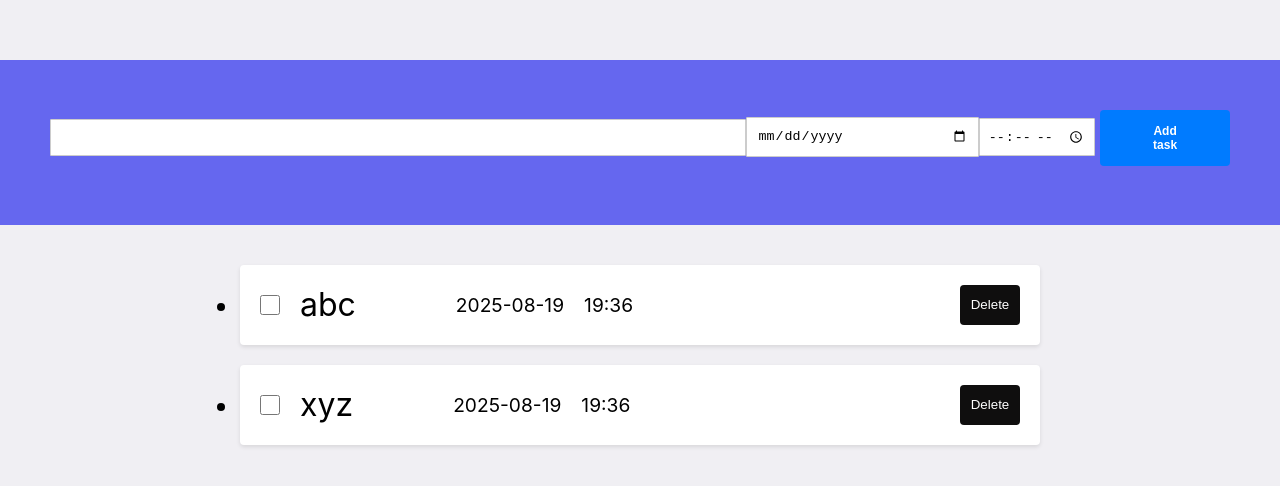
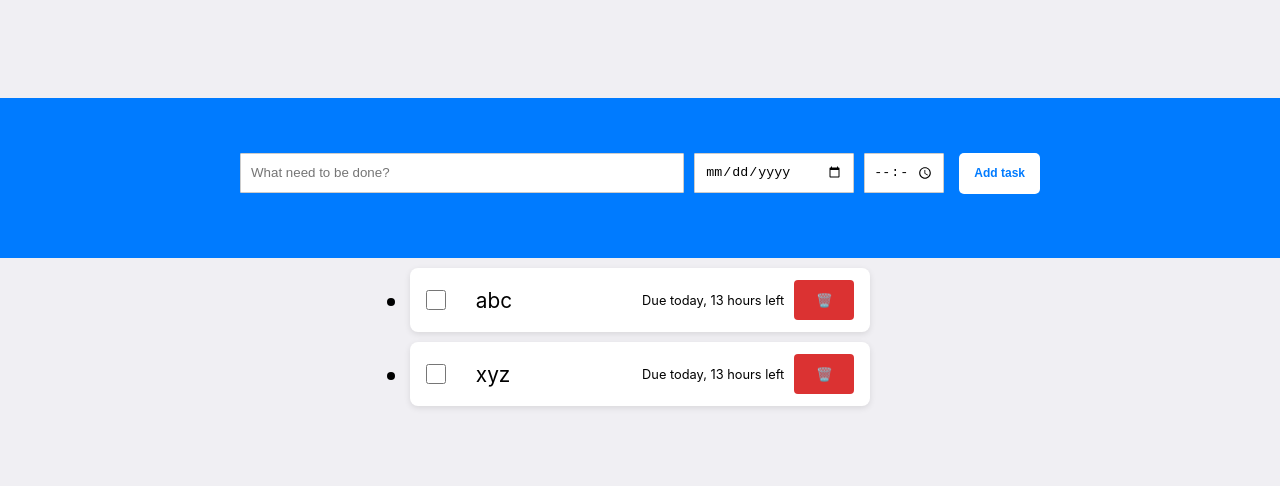
Before and after one commit to Alok-Yadav45/18-tas-1, a React (Create React App) app: page / in a window 1280 px wide. Shown: the part 148-634 px from the top of the page. Built offline with nearby package versions, Linux system fonts and the light colour scheme.

Commit message:
18 assignment-1

```diff
--- a/src/App.css
+++ b/src/App.css
@@ -1,9 +1,12 @@
-*{
+* {
   margin: 0;
   padding: 0;
   box-sizing: border-box;
 }
-.App{
+
+.App {
+  margin: 0;
+
   text-align: center;
   background-color: #f0eff3;
   min-height: 100vh;
@@ -16,7 +19,8 @@
 
 
 }
-.input-container {
+
+/* .header {
   display: flex;
   flex-direction: row;
   background-color: rgb(101, 103, 239);
@@ -25,13 +29,36 @@
   align-items: center;
   margin-bottom: 20px;
   padding: 50px;
+} */
+.header {
+  background-color: #007bff;
+  padding: 15px 20px;
+  color: white;
+  display: flex;
+  align-items: center;
+  justify-content: center;
+  gap: 10px;
+  width: 100%;
+  height: 20vh;
+  position: sticky;
+  top: 0;
+  z-index: 1000;
 }
+
+.input {
+  flex: 1;
+  padding: 10px;
+  border-radius: 5px;
+  border: none;
+}
+
 .h1 {
   font-size: 2.5rem;
   margin-bottom: 1rem;
   margin-top: 0px;
   margin-right: 100px;
 }
+
 .input {
   padding: 10px;
   border: 1px solid #ccc;
@@ -40,6 +67,7 @@
 
   width: 60%;
 }
+
 .date-input {
   padding: 10px;
   border: 1px solid #ccc;
@@ -48,6 +76,7 @@
   width: 20%;
   margin-bottom: 10px;
 }
+
 .time-input {
   padding: 8px;
   border: 1px solid #ccc;
@@ -56,10 +85,10 @@
   width: 10%;
   margin-bottom: 10px;
 }
+
 .button {
   padding: 14px 40px;
-  background-color: #007bff;
-  color: white;
+
   border: none;
   border-radius: 4px;
   margin-bottom: 9px;
@@ -68,33 +97,66 @@
   font-size: 12px;
   font-weight: bold;
   transition: background-color 0.3s ease;
+  background-color: white;
+  color: #007bff;
+  border: none;
+  padding: 10px 15px;
+  border-radius: 5px;
+  cursor: pointer;
+  font-weight: bold;
+
 
 }
+
 .input.error {
   border-color: red;
 }
+
 .button:hover {
   background-color: #0056b3;
 }
 
-.message {
+/* .message {
   display: flex;
   flex-direction: row;
   align-items: center;
   justify-content:space-between;
   padding: 0 20px;
   margin-top: 20px;
-  height: 80px;
-  width: 800px;
+  height:auto;
+  width: 100%;
   background-color: #fff;
   border-radius: 4px;
   box-shadow: 0 2px 4px rgba(0, 0, 0, 0.1);
+} */
+
+.message {
+  display: flex;
+  align-items: center;
+  justify-content: space-between;
+  padding: 12px 16px;
+  margin-top: 10px;
+  width: 100%;
+  background-color: #fff;
+  border-radius: 8px;
+  box-shadow: 0 2px 6px rgba(0, 0, 0, 0.1);
+  flex-wrap: wrap;
+  gap: 10px;
+
+}
+
+
+.message-content {
+  display: flex;
+  align-items: center;
+  flex-wrap: wrap;
+  gap: 20px;
 }
 
 .delete-button {
-  background-color: #0f0e0e;
+
   border: none;
-  color: white;
+  background-color: rgb(219, 50, 50);
   padding: 5px 10px;
   cursor: pointer;
   height: 40px;
@@ -102,53 +164,78 @@
   border-radius: 4px;
   margin-left: auto;
 }
-.message .item{
+
+.message .item {
   margin-right: 50px;
 }
+
 .item-text {
   display: inline-block;
   margin-right: 100px;
-  font-size: 2rem;
+  font-size: 1.3rem;
+  flex: 1;
+  text-align: left;
 }
+
 .checkbox {
   align-items: start;
   margin: 0;
   cursor: pointer;
   width: 20px;
-  float: left;
+
   height: 20px;
   margin-right: 20px;
 
 
 }
 
-.item-date {
+
+.deadline-expired {
+  display: inline-block;
+  margin-right: auto;
+  margin-left: 20px;
+  font-size: 0.8rem;
+  white-space: nowrap;
+}
+
+/* .item-time {
   display: inline-block;
   margin-right: 20px;
-  font-size: 1.2rem;
-}
-.item-time {
-  display: inline-block;
-  margin-right: 20px;
-  font-size: 1.2rem;
-}
+  font-size: 0.8rem;
+} */
 .item-completed {
   display: inline-block;
   margin-right: 20px;
-  font-size: 1.2rem;
+  font-size: 0.8rem;
   color: green;
 }
 
 
+.item-text.completed {
+  text-decoration: line-through;
+  color: rgb(14, 14, 14);
+}
 
-.delete-button {
-  background-color: #0f0e0e;
-  border: none;
-  color: white;
-  padding: 5px 10px;
-  cursor: pointer;
-  height: 40px;
-  width: 60px;
-  border-radius: 4px;
-  margin-left: auto;
+
+
+.todo-item {
+  background-color: #f9f9f9;
+  margin: 8px auto;
+  padding: 15px;
+  border-radius: 8px;
+  box-shadow: 0 2px 4px rgba(0, 0, 0, 0.1);
+  display: flex;
+  align-items: center;
+  justify-content: space-between;
+  width: 100%;
+  max-width: 800px;
 }
+
+.heading {
+  display: flex;
+  flex-wrap: wrap;
+  gap: 10px;
+  justify-content: center;
+  max-width: 800px;
+  width: 100%;
+}
--- a/src/App.js
+++ b/src/App.js
@@ -1,11 +1,11 @@
-import { useState  } from "react";
+import { useState } from "react";
 import "./App.css";
 
 function App() {
   const [todo, setTodo] = useState([
 
-        { id: 0, text: "abc", completed: false , date: "2025-08-19", time: "19:36" },
-        { id: 1, text: "xyz", completed: false , date: "2025-08-19", time: "19:36" },
+    { id: 0, text: "abc", completed: false, date: "2025-08-19", time: "19:36" },
+    { id: 1, text: "xyz", completed: false, date: "2025-08-19", time: "19:36" },
 
   ]);
 
@@ -14,15 +14,19 @@ function App() {
   const [date, setDate] = useState("");
   const [time, setTime] = useState("");
 
+
+
+
+
   function newTOdo() {
 
-    if (input.trim() === "" && date.trim() === "" && time.trim() === "") {
+    if (input.trim() === "" || date.trim() === "" || time.trim() === "") {
       setError(true);
       return;
     }
 
     setTodo((todos) => [...todos,
-            { id: todos.length, text: input, completed: false , date , time }
+    { id: Date.now(), text: input, completed: false, date, time }
     ]);
     setInput("")
     setDate("")
@@ -53,6 +57,40 @@ function App() {
   function deleteTodo(id) {
     setTodo((todos) => todos.filter((item) => item.id !== id));
   }
+  // function getDeadlineStatus(date, time) {
+  //   const deadline = new Date(`${date}T${time}`);
+  //   const now = new Date();
+
+  //   const diffiD = Math.floor((now - deadline) / (1000 * 60 * 60 * 24));
+  //   const diffiM = Math.floor(((now - deadline) % (1000 * 60 * 60 * 24)) / (1000 * 60 * 60));
+
+  //   if (diffiD > 0)
+  //     return `Deadline Expired ${diffiD} days and ${Math.abs(diffiM)} hour ago`;
+
+  //   if (diffiD < 0 && diffiM < 0) {
+  //     return `Due Today , ${Math.abs(diffiM)} hour left`;
+  //   }
+
+  function getDeadlineStatus(date, time) {
+    if (!date || !time) return "";
+
+    const deadline = new Date(`${date}T${time}`);
+    const now = new Date();
+    const diffMs = deadline - now;
+    const diffDays = Math.floor(diffMs / (1000 * 60 * 60 * 24));
+    const diffHours = Math.floor((diffMs % (1000 * 60 * 60 * 24)) / (1000 * 60 * 60));
+
+    if (diffMs < 0) {
+      return `Deadline expired ${Math.abs(diffDays)} days and ${Math.abs(diffHours)} hours ago`;
+    } else if (diffDays === 0) {
+      return `Due today, ${diffHours} hours left`;
+    }
+    return `Due in ${diffDays} days and ${diffHours} hours`;
+  }
+
+
+
+
   function dateHandler(event) {
     setDate(event.target.value);
   }
@@ -63,30 +101,31 @@ function App() {
 
   return (
     <div className="App">
-          <div className="input-container">
+      <header className="header">
         {/* <h1 className="h1">Add Todo</h1> */}
+        <div className="heading">
+          <input
+            placeholder="What need to be done?"
 
-            <input
-
-            className={error? "input error":"input"}
+            className={error ? "input error" : "input"}
             type="text"
             onChange={inputHandler} value={input}
             onKeyDown={handleKeyDown} />
 
           <input
-           className={error? "date error" : "date-input"}
+            className={error ? "date" : "date-input"}
             type="date"
             onChange={dateHandler}
             value={date} />
 
           <input
-           className={error? "time error" : "time-input"}
+            className={error ? "time" : "time-input"}
             type="time"
             onChange={timeHandler}
             value={time} />
           <button className="button" onClick={newTOdo}>Add task</button>
-
         </div>
+      </header>
 
       <ul>
 
@@ -98,17 +137,16 @@ function App() {
                 checked={item.completed}
                 onChange={() => toggleCompleted(item.id)}
               />
-            <span className="item-text" >
+              <span className={`item-text ${item.completed ? "completed" : ""}`}>
                 {item.text}
               </span>
-            <span className="item-date">
-            {item.date}
-            </span>
-            <span className="item-time">
-            {item.time}
-            </span>
+
+              <div className="deadline-expired">
+                {getDeadlineStatus(item.date, item.time)}
+              </div>
+
               <button className="delete-button" onClick={() => deleteTodo(item.id)}>
-          Delete
+                🗑️
               </button>
             </div>
 
@@ -120,4 +158,4 @@ function App() {
   );
 }
 
-export default App ;
+export default App;
```
Lines whose indentation alone changed are shown as unchanged.
